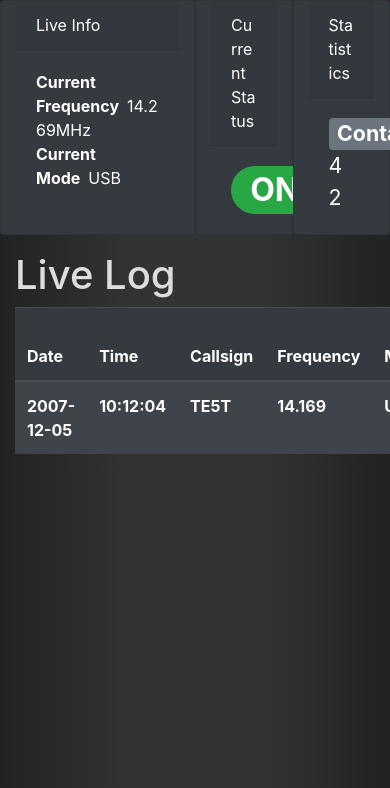
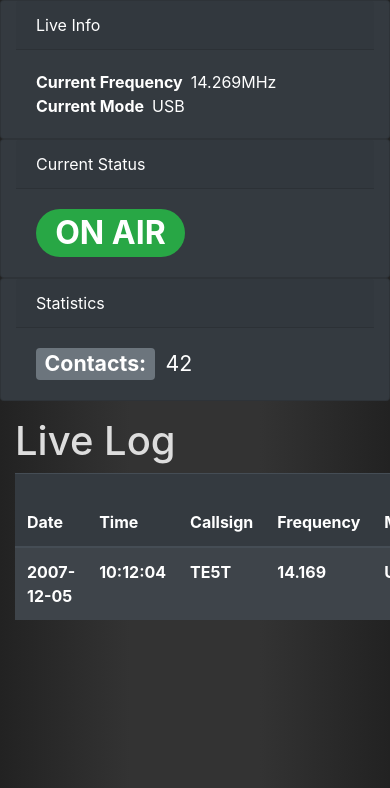
Before and after one commit to mich181189/GB4LHS, a Flask app: page /live in a window 390 px wide; the page is wider, and only the part inside the window is pictured. Shown: the part 56-844 px from the top of that part. Run offline with Flask 2, Linux system fonts and the light colour scheme; lists and menus that the app fills with data are empty; parts of the project's set-up code (start-up, migrations or seed data) failed here and were passed over; some libraries are stand-ins or nearby versions.

Commit message:
Improved mobile friendliness

```diff
--- a/static/gb4lhs-holding.css
+++ b/static/gb4lhs-holding.css
@@ -12,10 +12,10 @@
 }
 
 body {
-    margin: 4em;
+    margin: 5% 5% 5% 5%;
 }
 
 #mainbody {
-    margin-left: 4em;
-    margin-right: 4em;
+    margin-left: 10%;
+    margin-right: 10%;
 }
--- a/templates/holding.html
+++ b/templates/holding.html
@@ -11,6 +11,7 @@
     <link rel="stylesheet" href="static/gb4lhs-holding.css">
 </head>
 <body>
+        <div class="container">
         <h1 id="maintitle">GB4LHS - London Hackspace Open Day Special Event Station</h1>
         <h2 id="subtitle">26th May 2019</h2>
         <div id="mainbody">
@@ -22,7 +23,7 @@
             </p>
         </div>
         <div id="countdown"></div>
-    <div class="container">
+
         <div class="row">
             <div class="card text-white bg-dark col-sm">
                 <div class="card-header">Station Address</div>
--- a/templates/live.html
+++ b/templates/live.html
@@ -30,7 +30,7 @@
     </div>-->
     <div class="container">
         <div class="row">
-            <div class="col-6 card text-white bg-dark">
+            <div class="col-md-6 card text-white bg-dark">
                 <div class="card-header">Live Info</div>
                 <div class="card-body">
                     {% if onair %}
@@ -42,7 +42,7 @@
                     {% endif %}
                 </div>
             </div>
-            <div class="col card text-white bg-dark">
+            <div class="col-md card text-white bg-dark">
                 <div class="card-header">Current Status</div>
                 <div class="card-body">
                     {% if onair %}
@@ -52,7 +52,7 @@
                     {% endif %}
                 </div>
             </div>
-            <div class="col card text-white bg-dark">
+            <div class="col-md card text-white bg-dark">
                 <div class="card-header">Statistics</div>
                 <div class="card-body">
                     <span class="statheader badge badge-secondary">Contacts:</span><span class="statresult">{{ contact_count}}</span>
@@ -60,7 +60,7 @@
             </div>
         </div>
         <div class="row">
-            <div class="col logbox">
+            <div class="col-md logbox">
                 <h1>Live Log</h1>
                 <table class="table table-dark table-striped">
                     <thead>
```
Lines whose indentation alone changed are shown as unchanged.
